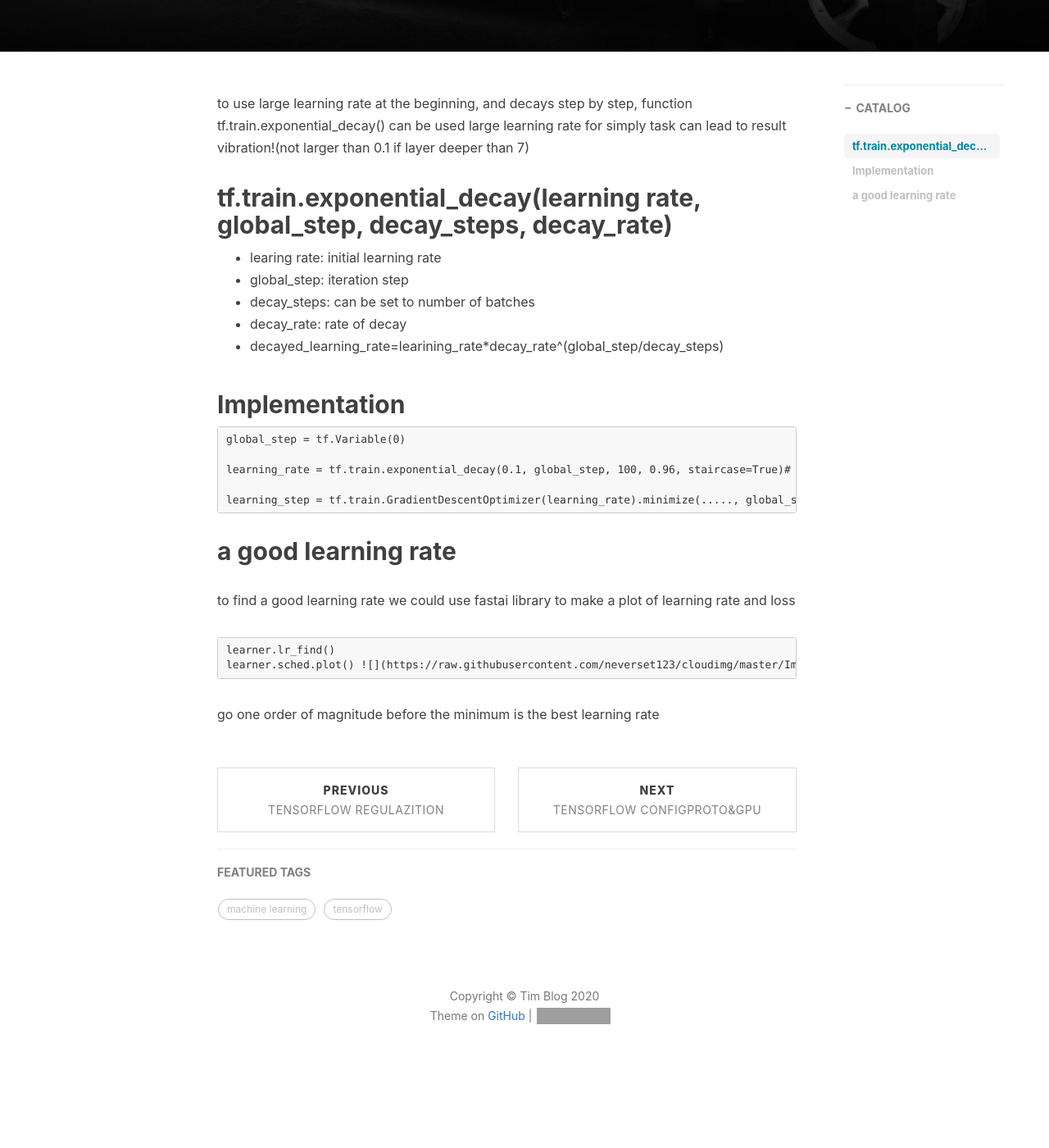
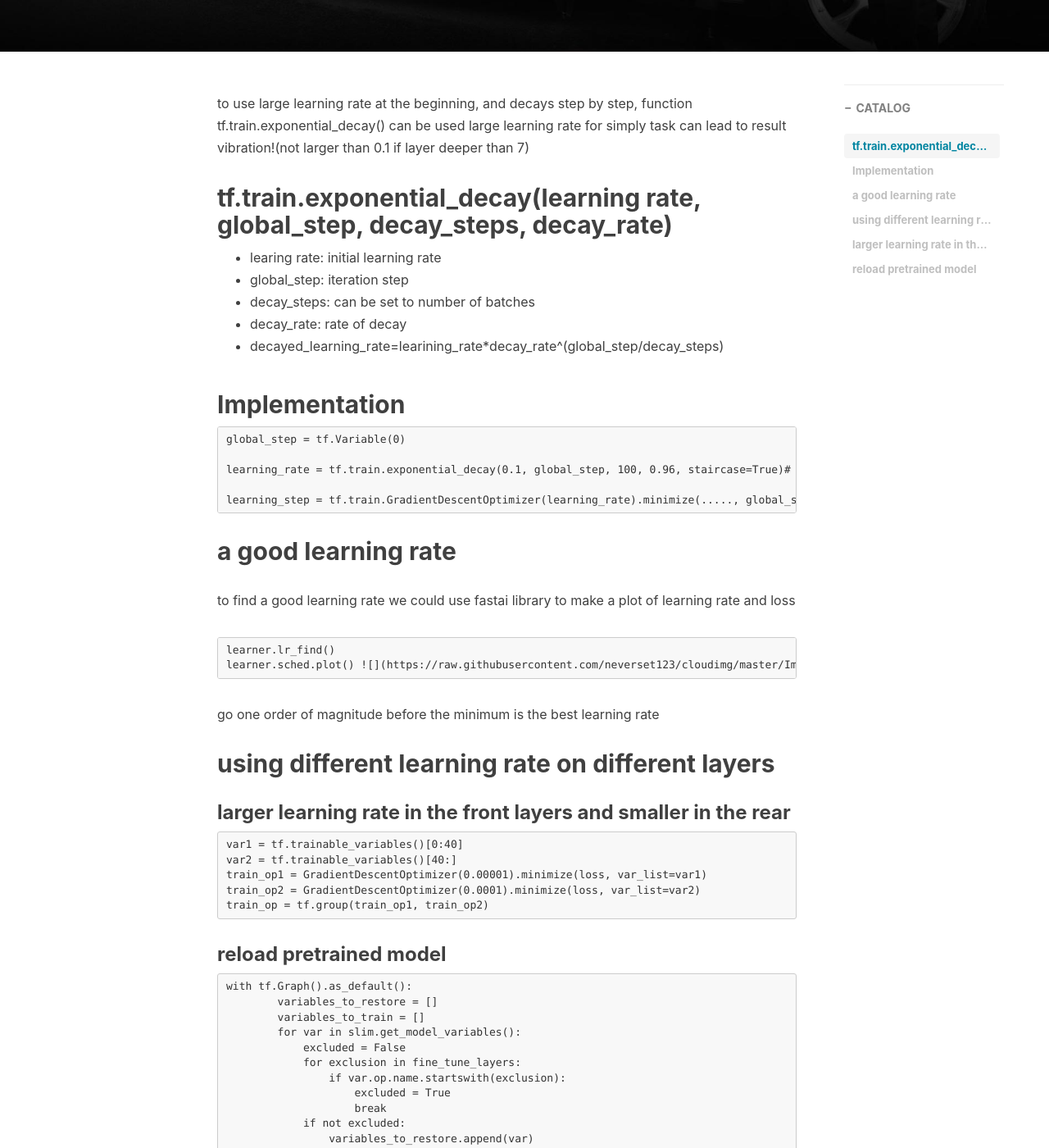
Before and after one commit to neverset123/YWHome, a Jekyll site: the page built from _posts/2020-04-06-TensorFlow learning rate decay.md, in a window 1280 px wide and 1400 px high, scrolled down 454 px. Shown: the whole window at 82% size. Built offline with Jekyll 4.4.1, drawn with Linux system fonts in a browser that asks for light colours; nearby versions of some CDN libraries; comment, search, counter and statistics services are not loaded; before the commit the page ends 1797 px from its top, so only the background shows below that; some of the changed text lies outside the part shown; grey boxes are pictures that could not be loaded.

Commit message:
different learning rate at different layers

```diff
--- a/_posts/2020-04-06-TensorFlow learning rate decay.md
+++ b/_posts/2020-04-06-TensorFlow learning rate decay.md
@@ -39,3 +39,29 @@ to find a good learning rate we could use fastai library to make a plot of learn
 ![](https://raw.githubusercontent.com/neverset123/cloudimg/master/Img20200416211156.png)
 
 go one order of magnitude before the minimum is the best learning rate
+
+## using different learning rate on different layers
+
+### larger learning rate in the front layers and smaller in the rear
+
+    var1 = tf.trainable_variables()[0:40]
+    var2 = tf.trainable_variables()[40:]
+    train_op1 = GradientDescentOptimizer(0.00001).minimize(loss, var_list=var1)
+    train_op2 = GradientDescentOptimizer(0.0001).minimize(loss, var_list=var2)
+    train_op = tf.group(train_op1, train_op2)
+
+### reload pretrained model
+
+    with tf.Graph().as_default():
+            variables_to_restore = []
+            variables_to_train = []
+            for var in slim.get_model_variables():
+                excluded = False
+                for exclusion in fine_tune_layers:
+                    if var.op.name.startswith(exclusion):
+                        excluded = True
+                        break
+                if not excluded:
+                    variables_to_restore.append(var)
+                else:
+                    variables_to_train.append(var)
```
